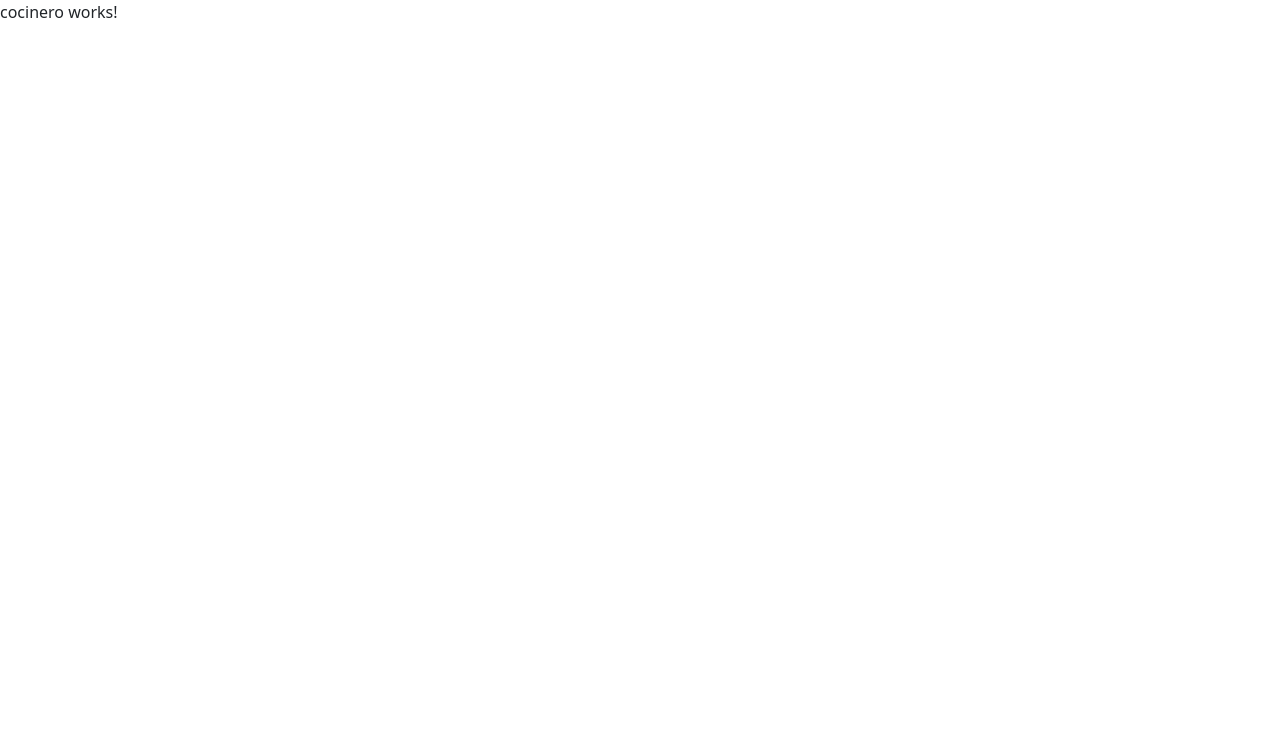
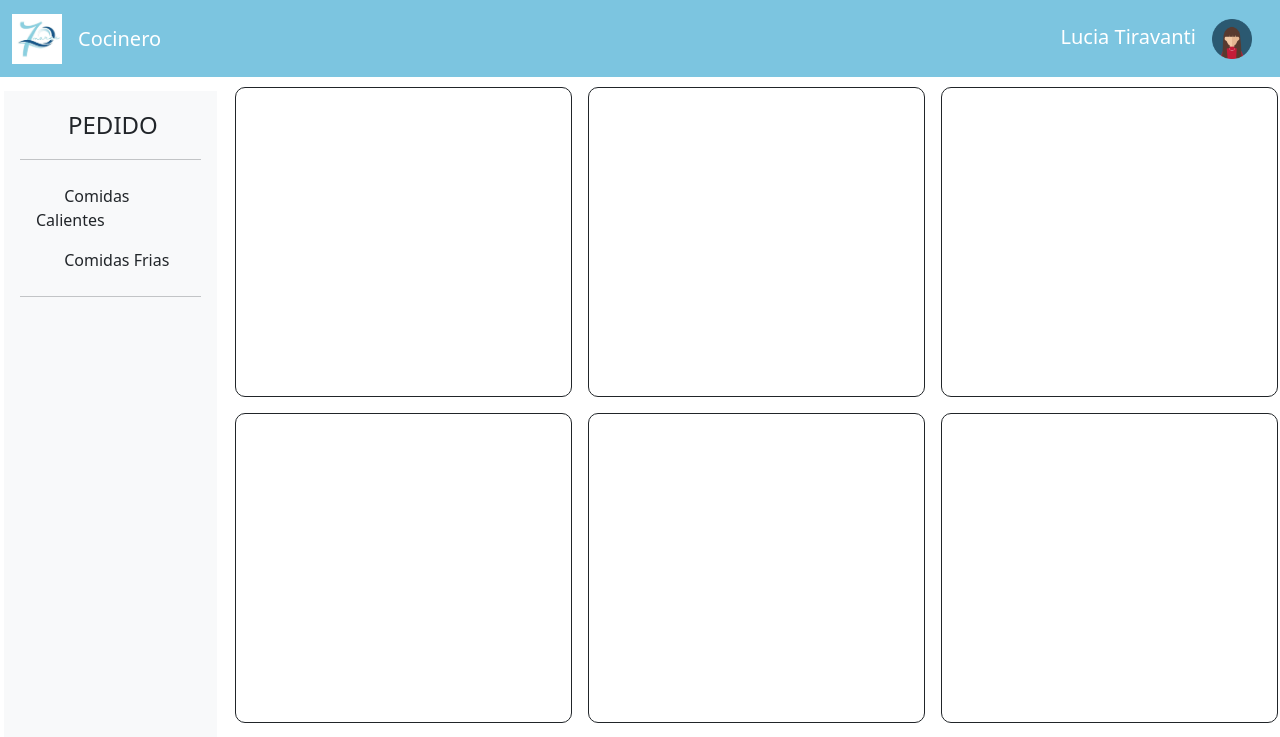
Before and after one commit to Mijael-cod/7MaresFrontend, an Angular app: page /cocinero in a window 1280 px wide. Shown: the top 737 px of the page. Built offline with nearby package versions, Linux system fonts and the light colour scheme.

Commit message:
cocina1.0

```diff
--- a/src/app/pages/cocinero/cocinero.component.css
+++ b/src/app/pages/cocinero/cocinero.component.css
@@ -0,0 +1,79 @@
+.color-white{
+    color: white;
+}
+
+.color-nav{
+    background-color: #7CC5E0;
+}
+
+.body-cocina{
+    margin-top: 10px;
+}
+.cocina-pedidos{
+    display: grid;
+    grid-template-columns: auto auto auto;
+    gap: 1rem;
+    margin-left: 2px;
+
+}
+
+.caja-1{
+    border:solid 1px;
+    border-radius: 10px;
+    height: 310px;
+}
+
+@media (max-width: 768px) {
+    /* Estilos específicos para pantallas más pequeñas */
+    .cocina-pedidos{
+        display: grid;
+        grid-template-columns: auto auto;
+        gap: 1rem;
+        margin-left: 2px;
+
+
+    }
+
+    .caja-1{
+        border:solid 1px;
+        border-radius: 10px;
+        height: 200px;
+    }
+
+  }
+
+  /* Estilos para pantallas medianas */
+  @media (min-width: 768px) and (max-width: 992px) {
+    /* Estilos específicos para pantallas medianas */
+    .cocina-pedidos{
+        display: grid;
+        grid-template-columns: auto auto;
+        gap: 1rem;
+        margin-left: 2px;
+
+    }
+
+    .caja-1{
+        border:solid 1px;
+        border-radius: 10px;
+        height: 250px;
+    }
+  }
+
+  /* Estilos para pantallas más grandes */
+  @media (min-width: 992px) {
+    /* Estilos específicos para pantallas más grandes */
+    .cocina-pedidos{
+        display: grid;
+        grid-template-columns: auto auto auto ;
+        gap: 1rem;
+        margin-left: 2px;
+
+    }
+
+    .caja-1{
+        border:solid 1px;
+        border-radius: 10px;
+        height: 310px;
+    }
+  }
--- a/src/app/pages/cocinero/cocinero.component.html
+++ b/src/app/pages/cocinero/cocinero.component.html
@@ -1 +1,66 @@
-<p>cocinero works!</p>
+<nav class="navbar navbar-expand-lg  color-nav">
+    <div class="container-fluid">
+        <a class="navbar-brand" href="/mesero">
+            <img src="assets/img/logo7mares.jpg" alt="" width="50" height="50" class="d-inline-block align-text-top">
+        </a>
+        <a class="navbar-brand color-white" href="/mares">Cocinero</a>
+        <div class="collapse navbar-collapse" id="navbarSupportedContent">
+            <ul class="navbar-nav me-auto mb-2 mb-lg-0">
+            </ul>
+            <form class="d-flex" role="search">
+                <div class="d-flex">
+                    <a class="navbar-brand color-white mt-1" href="/mesero">Lucia Tiravanti</a>
+                    <a class="navbar-brand" href="/mesero">
+                        <img src="assets/img/avatar.png" alt="" width="40" height="40"
+                            class="d-inline-block align-text-top">
+                    </a>
+                </div>
+
+            </form>
+        </div>
+    </div>
+</nav>
+
+<div class="container-fluid body-cocina">
+    <div class="row">
+        <div class="col-md-2 p-3 bg-light m-1 p-1" style="height: 100vh;">
+            <a class="d-flex align-items-center mb-3 mb-md-0 me-md-auto link-dark text-decoration-none"
+                style="width: 100%;">
+                <svg class="bi pe-none me-2" width="40" height="32">
+                    <use xlink:href="#bootstrap"></use>
+                </svg>
+                <span class="fs-4">PEDIDO</span>
+            </a>
+            <hr>
+            <ul class="nav nav-pills flex-column mb-auto">
+
+                <li>
+                    <a href="#" class="nav-link link-dark">
+                        <svg class="bi pe-none me-2" width="16" height="16">
+                        </svg>
+                        Comidas Calientes
+                    </a>
+                </li>
+                <li>
+                    <a href="#" class="nav-link link-dark">
+                        <svg class="bi pe-none me-2" width="16" height="16">
+                        </svg>
+                        Comidas Frias
+                    </a>
+                </li>
+            </ul>
+            <hr>
+        </div>
+        <div class="col-md-10 row cocina-pedidos">
+            <div class="caja-1"></div>
+            <div class="caja-1"></div>
+            <div class="caja-1"></div>
+            <div class="caja-1"></div>
+            <div class="caja-1"></div>
+            <div class="caja-1"></div>
+            <div class="caja-1"></div>
+            <div class="caja-1"></div>
+            <div class="caja-1"></div>
+        </div>
+    </div>
+</div>
```
